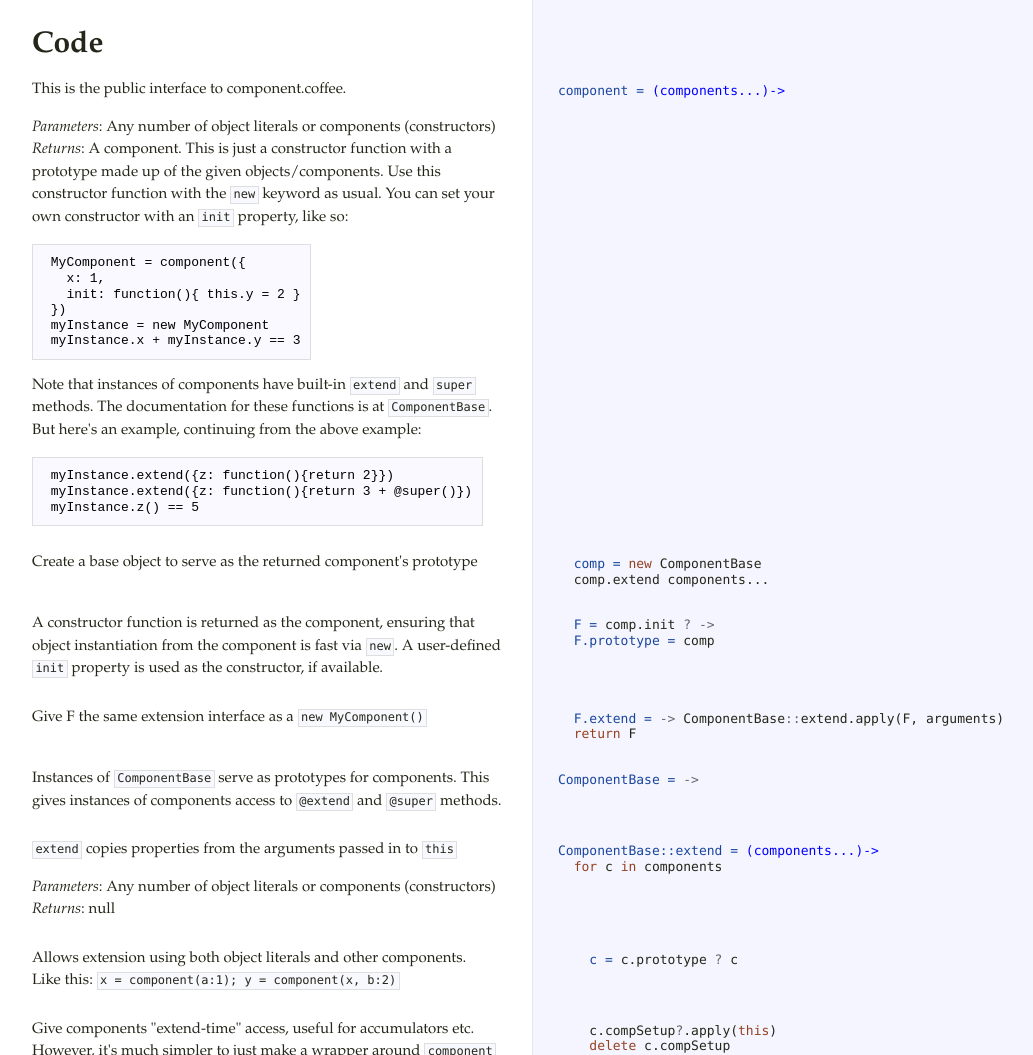
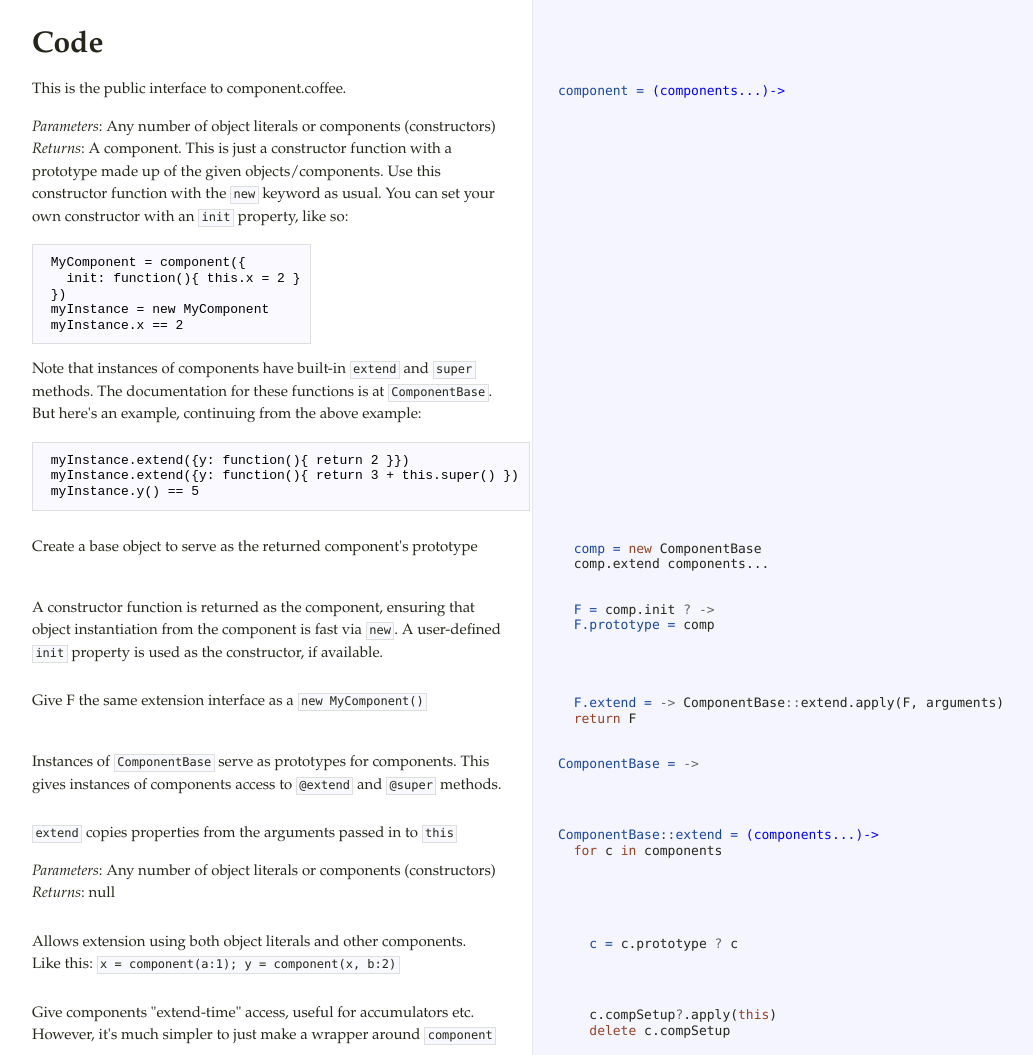
Before and after one commit to ehsanul/ehsanul.github.com, a plain HTML site: page component/index.html in a window 1280 px wide. Shown: the part 3630-4685 px from the top of the page, without its empty margins (18-1051 px from the left). Drawn offline with Linux system fonts and the light colour scheme.

Commit message:
component doc update

```diff
--- a/component/index.html
+++ b/component/index.html
@@ -187,20 +187,19 @@ me.render();             // Rendering at (12, 13)!
            constructor with an <code>init</code> property, like so:</p>
 
 <pre><code> MyComponent = component({
-   x: 1,
-   init: function(){ this.y = 2 }
+   init: function(){ this.x = 2 }
  })
  myInstance = new MyComponent
- myInstance.x + myInstance.y == 3
+ myInstance.x == 2
 </code></pre>
 
 <p>Note that instances of components have built-in <code>extend</code> and <code>super</code> methods.
 The documentation for these functions is at <code>ComponentBase</code>. But here's an
 example, continuing from the above example:</p>
 
-<pre><code> myInstance.extend({z: function(){return 2}})
- myInstance.extend({z: function(){return 3 + @super()})
- myInstance.z() == 5
+<pre><code> myInstance.extend({y: function(){ return 2 }})
+ myInstance.extend({y: function(){ return 3 + this.super() })
+ myInstance.y() == 5
 </code></pre>             </td>             <td class="code">               <div class="highlight"><pre><span class="nv">component = </span><span class="nf">(components...)-&gt;</span></pre></div>             </td>           </tr>                               <tr id="section-12">             <td class="docs">               <div class="pilwrap">                 <a class="pilcrow" href="#section-12">&#182;</a>               </div>               <p>Create a base object to serve as the returned component's prototype</p>             </td>             <td class="code">               <div class="highlight"><pre>  <span class="nv">comp = </span><span class="k">new</span> <span class="nx">ComponentBase</span>
   <span class="nx">comp</span><span class="p">.</span><span class="nx">extend</span> <span class="nx">components</span><span class="p">...</span></pre></div>             </td>           </tr>                               <tr id="section-13">             <td class="docs">               <div class="pilwrap">                 <a class="pilcrow" href="#section-13">&#182;</a>               </div>               <p>A constructor function is returned as the component, ensuring that
 object instantiation from the component is fast via <code>new</code>.
```
